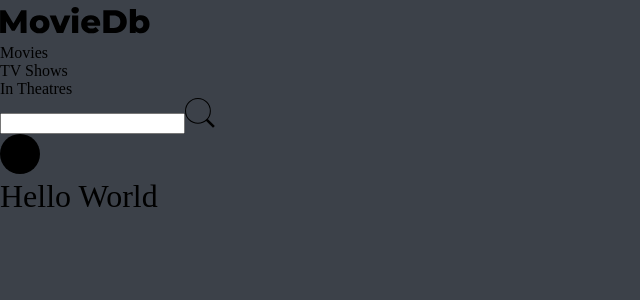
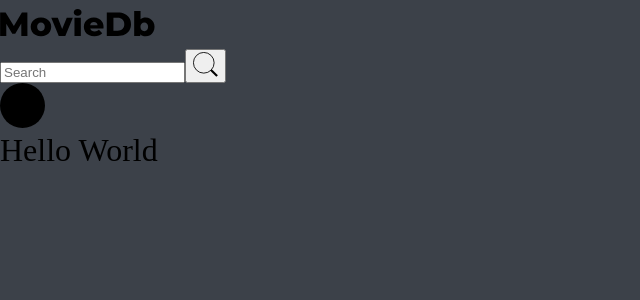
Before and after one commit to Jatinmanav/MovieDb, a React app: page / in a window 1280 px wide. Shown: the top 300 px of the page, without its empty margins (0-640 px from the left). Built offline with nearby package versions, Linux system fonts and the light colour scheme.

Commit message:
update search bar

```diff
--- a/src/components/Header.tsx
+++ b/src/components/Header.tsx
@@ -7,17 +7,12 @@ import "../styles/header";
 const Header = () => {
   return (
     <div className="header-container">
-      <Logo className="logo" height={40} width={150} />
-      <div>
-        <ul className="header-submenu">
-          <li className="header-submenu-item">Movies</li>
-          <li className="header-submenu-item">TV Shows</li>
-          <li className="header-submenu-item">In Theatres</li>
-        </ul>
+      <Logo className="logo" height={45} width={155} />
+      <div className="header-search-bar">
+        <SearchField />
       </div>
       <div className="header-profile">
-        <SearchField />
-        <Person className="person-icon" height={40} width={40} />
+        <Person className="person-icon" height={45} width={45} />
       </div>
     </div>
   );
--- a/src/components/SearchField.tsx
+++ b/src/components/SearchField.tsx
@@ -7,8 +7,10 @@ const SearchField = () => {
   return (
     <div>
       <form className="search-container">
-        <input className="search-field" />
-        <Search className="search-icon" height={30} width={30} />
+        <input className="search-field" placeholder="Search" />
+        <button className="search-button">
+          <Search className="search-icon" height={25} width={25} />
+        </button>
       </form>
     </div>
   );
--- a/src/styles/_variables.scss
+++ b/src/styles/_variables.scss
@@ -3,6 +3,8 @@ html[data-theme="light"] {
   --icon-color: #848484;
   --header-color: #e8e6e2;
   --background-color: #eeeeee;
+  --header-font-color: #333333;
+  --header-outline-color: #8c8c8c;
 }
 
 html[data-theme="dark"] {
@@ -10,4 +12,6 @@ html[data-theme="dark"] {
   --icon-color: #00838f;
   --header-color: #30343a;
   --background-color: #3c4149;
+  --header-font-color: #e5e5e5;
+  --header-outline-color: #8c8c8c;
 }
--- a/src/styles/header.scss
+++ b/src/styles/header.scss
@@ -17,43 +17,45 @@
   cursor: pointer;
 }
 
-.header-submenu-item {
-  display: inline-block;
-  font-family: Monteserrat, sans-serif;
-  font-weight: 600;
-  font-size: 1.1em;
-  color: var(--icon-color);
-  padding: 0 1em;
-}
-
 .header-profile {
   display: flex;
   justify-content: space-between;
 }
 
 .search-container {
-  border: 1px var(--icon-color) solid;
-  padding: 0.5em;
   display: flex;
-  justify-content: space-between;
-  border-radius: 1em;
 }
 
 .search-field {
+  border: 2px var(--header-outline-color) solid;
+  border-right: none;
+  font-size: 16px;
+  color: var(--header-font-color);
+  width: 30vw;
+  border-radius: 30px 0 0 30px;
+  padding: 1em;
+  margin-right: -30px;
+  background-color: var(--header-color);
+  &:focus {
+    outline: none;
+    border-color: var(--icon-color);
+  }
+}
+
+.search-button {
+  background-color: var(--icon-color);
+  width: 10vw;
+  max-width: 75px;
+  padding: 0 1em;
   border: none;
-  background-color: var(--header-color);
+  border-radius: 30px;
   &:focus {
     outline: none;
   }
 }
 
-.search-container {
-  display: flex;
-  margin: 0 2em;
-}
-
 .search-icon {
-  color: var(--icon-color);
+  color: var(--header-color);
   cursor: pointer;
 }
 
```
